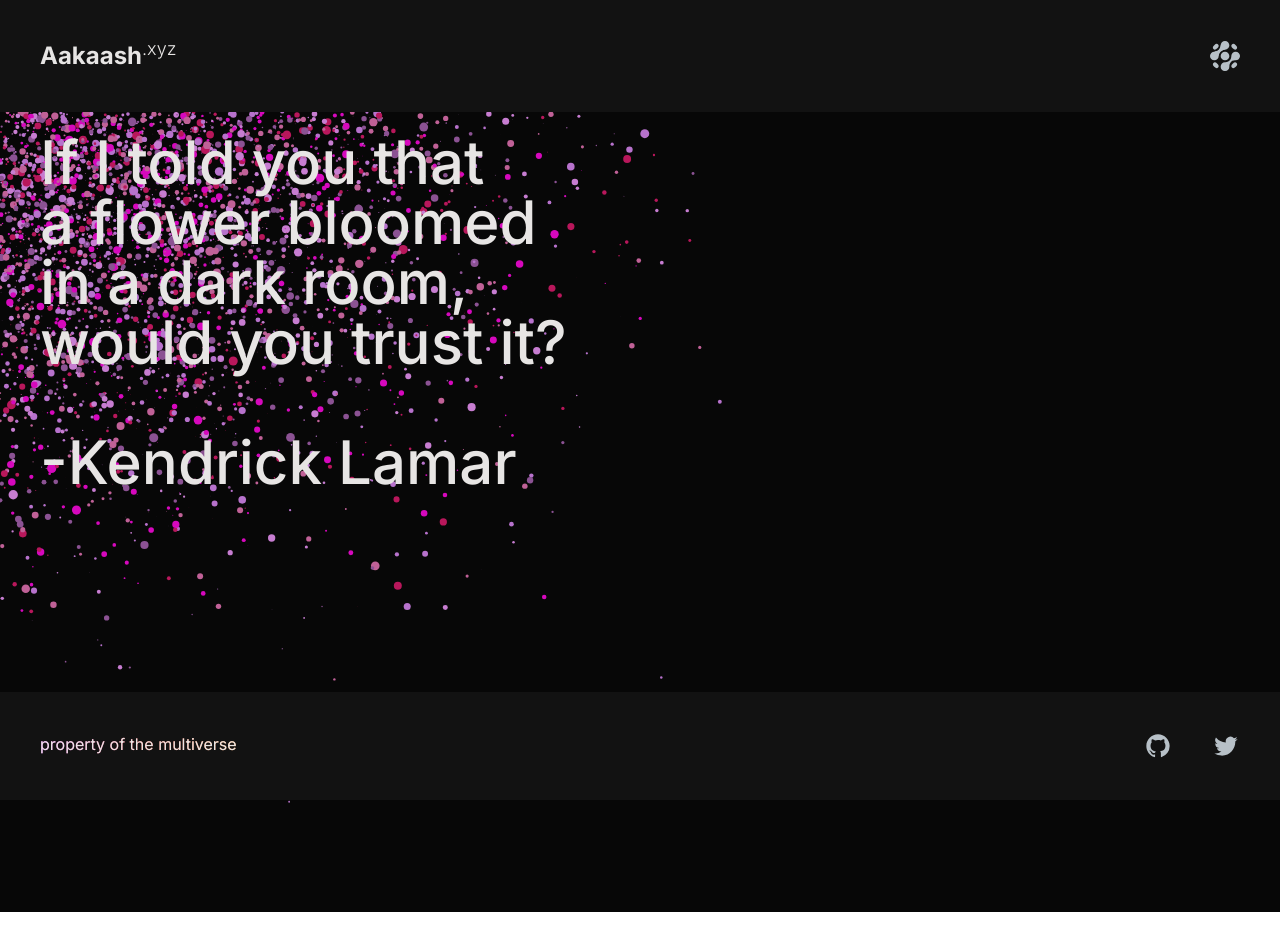
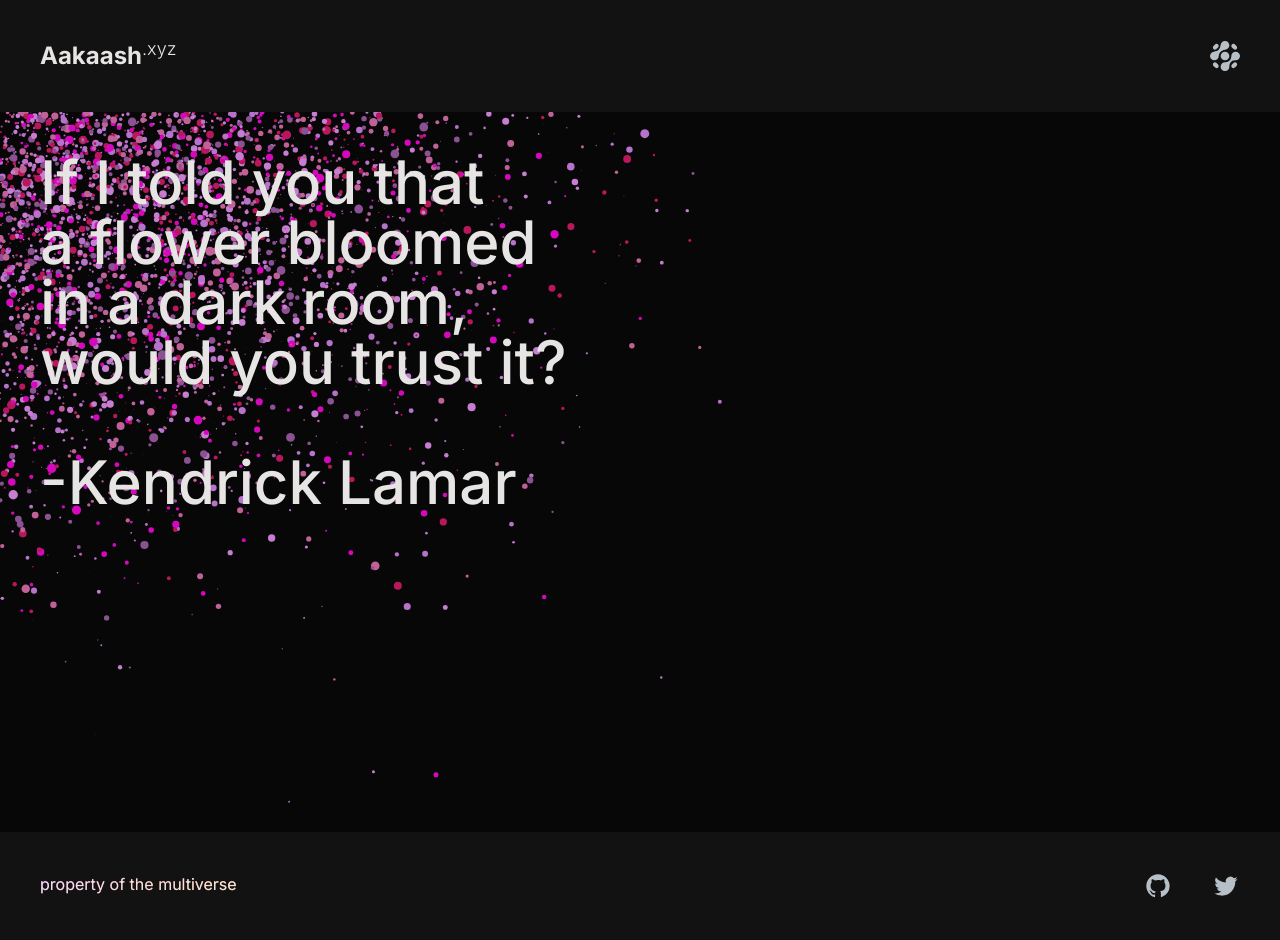
Before and after one commit to acashmoney/personal-website, a Next.js app: page / in a window 1280 px wide. Before the commit the page ends 912 px from the top, so only its background shows below. Built offline with nearby package versions, Linux system fonts and the light colour scheme.

Commit message:
Revert "all three components visible"
This reverts commit 431e55d084720ebee632f4b7a64c23cc4ce5a944.

```diff
--- a/components/Footer.tsx
+++ b/components/Footer.tsx
@@ -3,7 +3,7 @@ import Link from 'next/link'
 const Footer = () => {
     return (
         <>
-            <footer className='p-10 bg-[#121212] block z-10'>
+            <footer className='p-10 bg-[#121212] block'>
                 <div id='footer' className='grid grid-cols-2 justify-between'>
                     <div id='footer-tagline' className='flex'>
                         <a href=''>
--- a/components/NavBar.tsx
+++ b/components/NavBar.tsx
@@ -2,30 +2,30 @@ import Link from 'next/link';
 import { useEffect, useState } from 'react';
 import LabDAOLogo from './LabDAOLogo';
 
-// interface NavBarProps {
-//   minMaxHue: {
-//     min?: number;
-//     max?: number;
-//   };
-// }
+interface NavBarProps {
+  minMaxHue: {
+    min?: number;
+    max?: number;
+  };
+}
 
-const NavBar = () => {
+const NavBar: React.FC<NavBarProps> = ({ minMaxHue }) => {
   const [gradientStyle, setGradientStyle] = useState({});
   const [hover, setHover] = useState(false);
 
-//   useEffect(() => {
-//     if (minMaxHue.min !== undefined && minMaxHue.max !== undefined && hover) {
-//       const gradient = `linear-gradient(to right, hsl(${minMaxHue.min}, 100%, 50%), hsl(${minMaxHue.max}, 100%, 50%))`;
-//       setGradientStyle({
-//         backgroundClip: 'text',
-//         WebkitBackgroundClip: 'text',
-//         WebkitTextFillColor: 'transparent',
-//         backgroundImage: gradient,
-//       });
-//     } else {
-//       setGradientStyle({});
-//     }
-//   }, [minMaxHue, hover]);
+  useEffect(() => {
+    if (minMaxHue.min !== undefined && minMaxHue.max !== undefined && hover) {
+      const gradient = `linear-gradient(to right, hsl(${minMaxHue.min}, 100%, 50%), hsl(${minMaxHue.max}, 100%, 50%))`;
+      setGradientStyle({
+        backgroundClip: 'text',
+        WebkitBackgroundClip: 'text',
+        WebkitTextFillColor: 'transparent',
+        backgroundImage: gradient,
+      });
+    } else {
+      setGradientStyle({});
+    }
+  }, [minMaxHue, hover]);
 
   return (
     <div>
--- a/components/ParticleBackground.tsx
+++ b/components/ParticleBackground.tsx
@@ -5,12 +5,16 @@ import useWindowSize from '../hooks/useWindowSize';
 
 interface ParticleBackgroundProps {
   className?: string;
-  children: React.ReactNode;
+  navBarHeight: number;
+  footerHeight: number;
+  onHueChange?: (minMaxHue: [number, number]) => void;
 }
 
 const ParticleBackground: React.FC<ParticleBackgroundProps> = ({
 	className,
-	children,
+	navBarHeight,
+	footerHeight,
+	onHueChange,
 }) => {
   const canvasRef = useRef<HTMLDivElement>(null);
   const goldenRatio = 1.61803398875;
@@ -94,11 +98,11 @@ const ParticleBackground: React.FC<ParticleBackgroundProps> = ({
 	  const minHue = Math.min(...hues);
 	  const maxHue = Math.max(...hues);
 
-	//   setMinMaxHue([minHue, maxHue]);
+	  setMinMaxHue([minHue, maxHue]);
 
-	//   if (typeof onHueChange === 'function') {
-	// 	onHueChange([minHue, maxHue])
-	//   }
+	  if (typeof onHueChange === 'function') {
+		onHueChange([minHue, maxHue])
+	  }
     };
 
     const generateParticles = (p: p5) => {
@@ -171,14 +175,16 @@ const ParticleBackground: React.FC<ParticleBackgroundProps> = ({
 
   return (
     <>
-      <div className="relative h-70">
-        <div
-          ref={canvasRef}
-          className={className}
-          style={{ width: width, height: height }}
-        />
-        <div className="absolute top-0 left-0 w-full h-70">{children}</div>
-      </div>
+		<div
+			className="relative"
+			style={{ height: `calc(100vh - ${navBarHeight}px - ${footerHeight}px)` }}
+		>
+			<div
+				ref={canvasRef}
+				className={className}
+				style={{ width: width, height: `calc(100% - ${navBarHeight}px - ${footerHeight}px)` }}
+			/>
+		</div>
     </>
   );
 };
--- a/pages/index.tsx
+++ b/pages/index.tsx
@@ -1,22 +1,34 @@
-import React, { useState } from 'react';
+import Head from 'next/head';
+import { useState } from 'react';
+import ParticleBackground from '../components/ParticleBackground';
 import NavBar from '../components/NavBar';
 import Footer from '../components/Footer';
-import ParticleBackground from '../components/ParticleBackground';
 
 const Home: React.FC = () => {
+	const [minMaxHue, setMinMaxHue] = useState({});
 
 	return (
 		<>
-      <div className="flex flex-col h-screen">
-        <NavBar />
-        <div className="flex-grow" style={{ height: '70%' }}>
-          <ParticleBackground>
-            <main className="pb-10 mt-5 ml-10">
+			<div className="bg-[#121212]">
+				<NavBar minMaxHue={minMaxHue}/>
+			</div>
+			<div className="relative min-h-screen flex flex-col">
+				<ParticleBackground
+					className="absolute top-0 left-0 z-[-1] w-full h-full"
+					navBarHeight={40}
+					footerHeight={40}
+				/>
+				<Head>
+					<title>Aakaash</title>
+					<meta name="description" content="am i dreaming...?" />
+					<link rel="icon" href="/favicon.ico" />
+				</Head>
+				<main className="absolute top-0 pb-10 flex-grow" style={{ marginTop: '40px', marginLeft: '40px'}}>
 					<div className="flex text-4xl md:text-6xl font-medium text-stone-200">
 						If I told you that
-                <br />
+						<br/>
 						a flower bloomed
-                <br />
+						<br/>
 						in a dark room,
 						<br />
 						would you trust it?
@@ -25,9 +37,9 @@ const Home: React.FC = () => {
 						-Kendrick Lamar
 					</div>
 				</main>
-          </ParticleBackground>
+				<div className="bg-[#121212]">
+					<Footer />
 				</div>
-        <Footer />
 			</div>
 		</>
 	);
```
Lines whose indentation alone changed are shown as unchanged.
